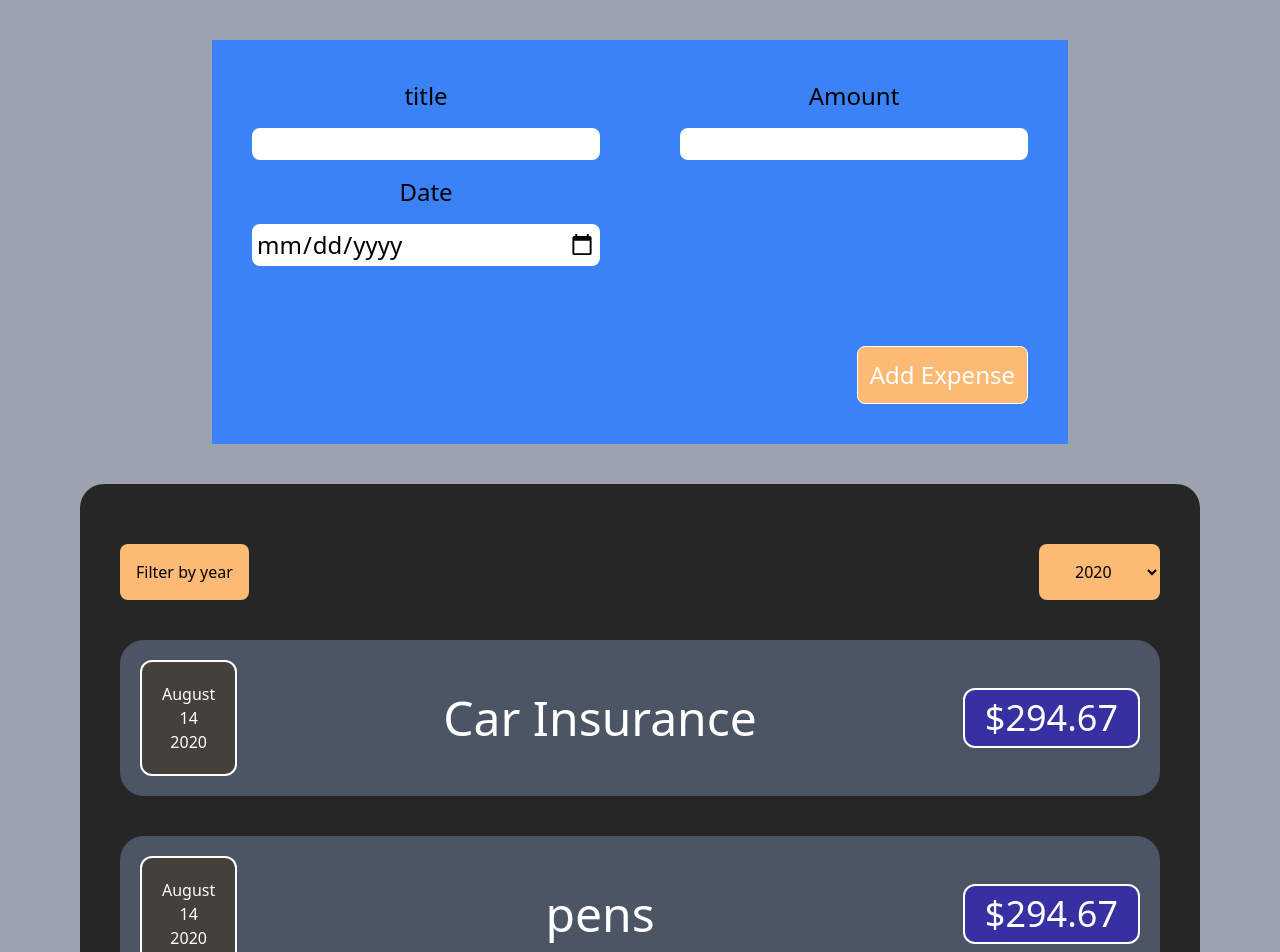
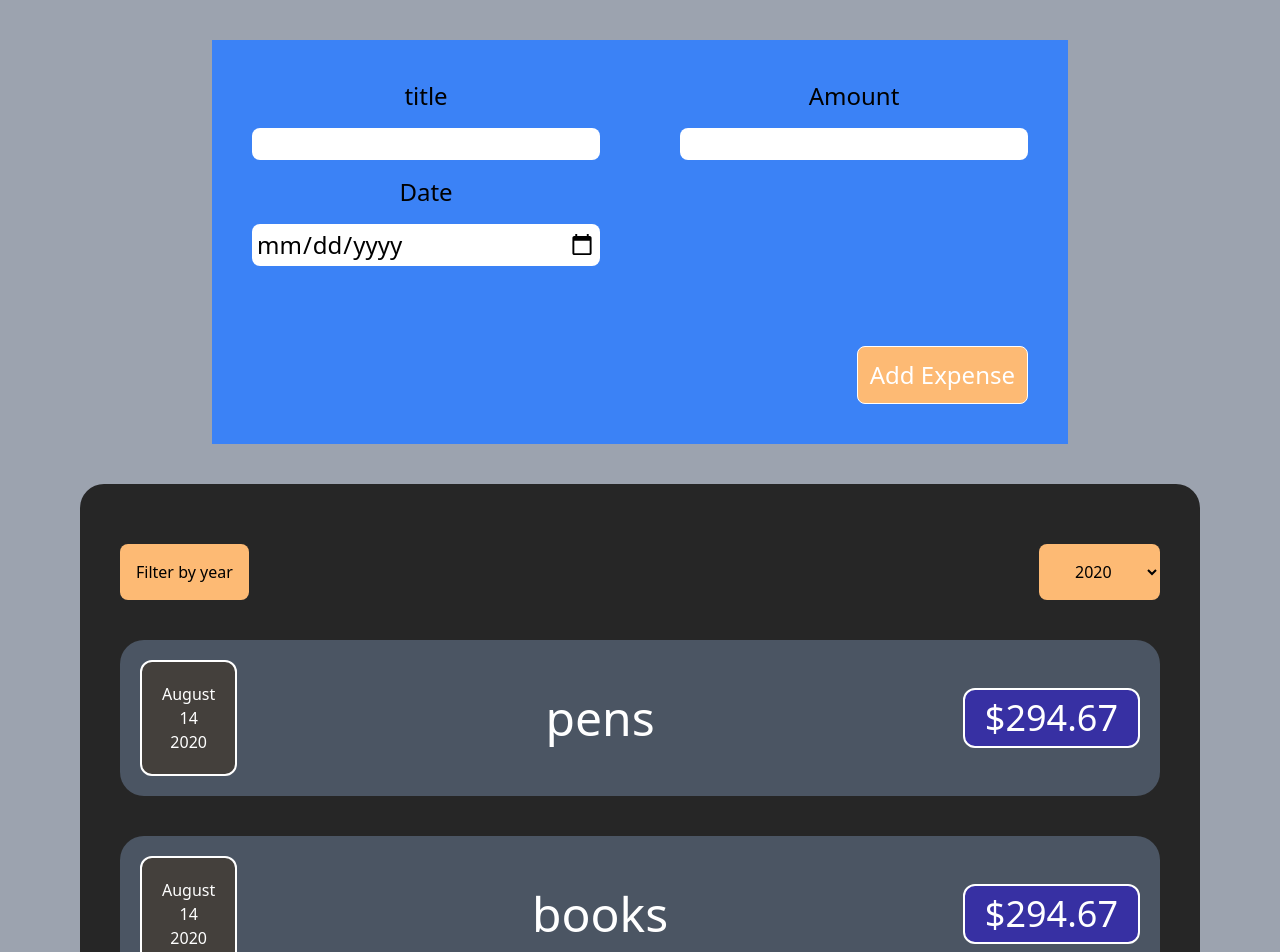
Before and after one commit to Nim759/calander, a React (Create React App) app: page / in a window 1280 px wide. Shown: the top 952 px of the page. Built offline with nearby package versions, Linux system fonts and the light colour scheme.

Commit message:
added filtering options

```diff
--- a/src/App.js
+++ b/src/App.js
@@ -7,7 +7,7 @@ import { useState } from "react";
       id: "e1",
       title: "Car Insurance",
       amount: 294.67,
-      date: new Date(2020, 7, 14),
+      date: new Date(2021, 7, 14),
     },
     {
       id: "e2",
@@ -19,7 +19,7 @@ import { useState } from "react";
       id: "e3",
       title: "pencils",
       amount: 294.67,
-      date: new Date(2020, 7, 14),
+      date: new Date(2019, 7, 14),
     },
     {
       id: "e4",
--- a/src/components/ExpenseItem.js
+++ b/src/components/ExpenseItem.js
@@ -3,14 +3,9 @@ import ExpenseDate from "./ExpenseDate";
 import Card from "./Card";
 
 const ExpenseItem = (props) => {
-  // const [title, setTitle] = useState(props.title.title);
-
-  // const clickHandler = () => {
-  //   setTitle("Updated");
-  //   console.log("clicked");
-  // };
 
   return (
+    <li>
     <Card>
       <div className="m-10 bg-gray-600 text-white flex justify-between items-center rounded-3xl">
         <ExpenseDate date={props.date} />
@@ -21,6 +16,7 @@ const ExpenseItem = (props) => {
         {/* <button onClick={clickHandler}>Change Title</button> */}
       </div>
     </Card>
+    </li>
   );
 };
 
--- a/src/components/Expenses.js
+++ b/src/components/Expenses.js
@@ -1,27 +1,32 @@
-import React, { useState } from 'react'
-import ExpenseItem from './ExpenseItem'
-import Card from './Card'
-import ExpensesFilter from './ExpensesFilter'
+import React, { useState } from "react";
+import ExpenseItem from "./ExpenseItem";
+import Card from "./Card";
+import ExpensesFilter from "./ExpensesFilter";
+import ExpensesList from "./ExpensesList";
 
 const Expenses = (props) => {
-  const [filteredYear, setFilteredYear] = useState('2020');
+  const [filteredYear, setFilteredYear] = useState("2020");
 
-  const filterChangeHandler= (selectedYear) => {
-    setFilteredYear(selectedYear)
-  }
+  const filterChangeHandler = (selectedYear) => {
+    setFilteredYear(selectedYear);
+  };
+
+  const filterExpenses = props.items.filter((expense) => {
+    return expense.date.getFullYear().toString() === filteredYear;
+  });
+
 
   return (
-    <div className='m-10 bg-neutral-800 py-5 rounded-3xl'>
-        <Card>
-        <ExpensesFilter selected={filteredYear} onChangeFilter={filterChangeHandler}/>
-        {props.items.map(expense =>
-        <ExpenseItem title={expense.title}
-        amount={expense.amount}
-        date={expense.date}/>
-        )}
-        </Card>
+    <div className="m-10 bg-neutral-800 py-5 rounded-3xl">
+      <Card>
+        <ExpensesFilter
+          selected={filteredYear}
+          onChangeFilter={filterChangeHandler}
+        />
+        <ExpensesList items={filterExpenses}/>
+      </Card>
     </div>
-  )
-}
+  );
+};
 
-export default Expenses
+export default Expenses;
--- /dev/null
+++ b/src/components/ExpensesList.js
@@ -0,0 +1,23 @@
+import React from "react";
+import ExpenseItem from "./ExpenseItem";
+
+const ExpensesList = (props) => {
+  if(props.items.length === 0){
+    return <h2 className="text-center text-2xl text-white ">Found no expenses.</h2>
+  }
+
+  return (
+    <ul>
+      {props.items.map((expense) => (
+        <ExpenseItem
+          title={expense.title}
+          amount={expense.amount}
+          date={expense.date}
+          key={expense.id}
+        />
+      ))}
+    </ul>
+  );
+};
+
+export default ExpensesList;
```
